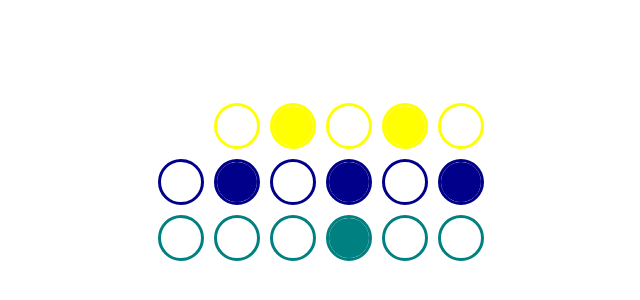
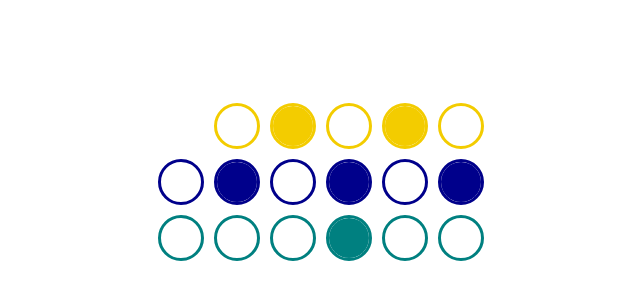
Before and after one commit to AeTher97/streamworks, a website built with Parcel: page html-clock/binary-clock.html in a window 1280 px wide. Shown: the part 218-518 px from the top of the page, without its empty margins (319-959 px from the left). Built offline with nearby package versions, Linux system fonts and the light colour scheme.

Commit message:
Improve hours color.

```diff
--- a/html-clock/css/binary-clock.css
+++ b/html-clock/css/binary-clock.css
@@ -12,7 +12,7 @@
   display: flex;
   flex-direction: row;
   justify-content: flex-end;
-  --hours-color: yellow;
+  --hours-color: #f3cc00;
   --minutes-color: darkblue;
   --seconds-color: teal;
 }
```
